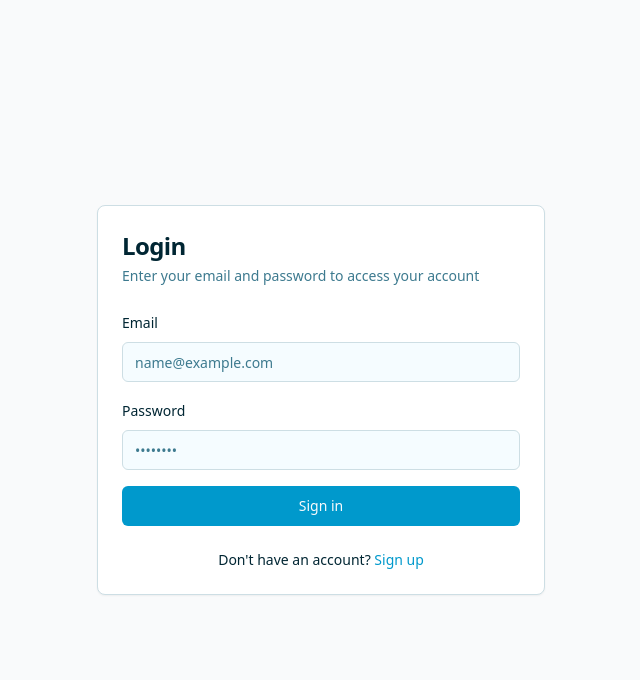
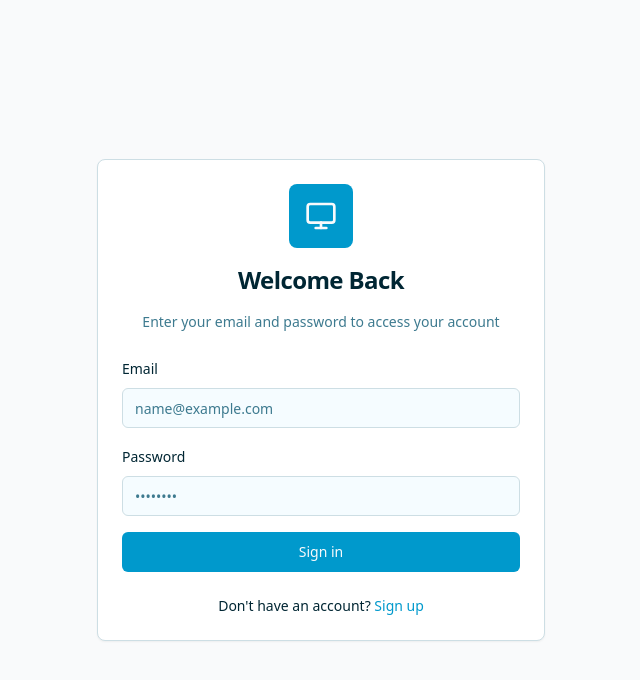
Before and after one commit to lovableghub/emicentre-finance-hub, a React (Vite) app: page /login in a window 1280 px wide. Shown: the top 680 px of the page, without its empty margins (319-959 px from the left). Built offline with nearby package versions, Linux system fonts and the light colour scheme.

Commit message:
Add logo to login page
Update the login page to include a logo.

```diff
--- a/src/pages/Login.tsx
+++ b/src/pages/Login.tsx
@@ -10,6 +10,7 @@ import { z } from "zod";
 import { zodResolver } from "@hookform/resolvers/zod";
 import { Form, FormControl, FormField, FormItem, FormLabel, FormMessage } from "@/components/ui/form";
 import { useToast } from "@/hooks/use-toast";
+import { Monitor } from "lucide-react";
 
 const loginSchema = z.object({
   email: z.string().email("Please enter a valid email address"),
@@ -60,8 +61,13 @@ const Login = () => {
   return (
     <div className="min-h-screen flex items-center justify-center bg-gray-50 px-4 py-12">
       <Card className="w-full max-w-md">
-        <CardHeader className="space-y-1">
-          <CardTitle className="text-2xl font-bold">Login</CardTitle>
+        <CardHeader className="space-y-4 text-center">
+          <div className="flex justify-center">
+            <div className="flex items-center justify-center w-16 h-16 bg-primary rounded-lg">
+              <Monitor className="w-8 h-8 text-primary-foreground" />
+            </div>
+          </div>
+          <CardTitle className="text-2xl font-bold">Welcome Back</CardTitle>
           <CardDescription>
             Enter your email and password to access your account
           </CardDescription>
```
